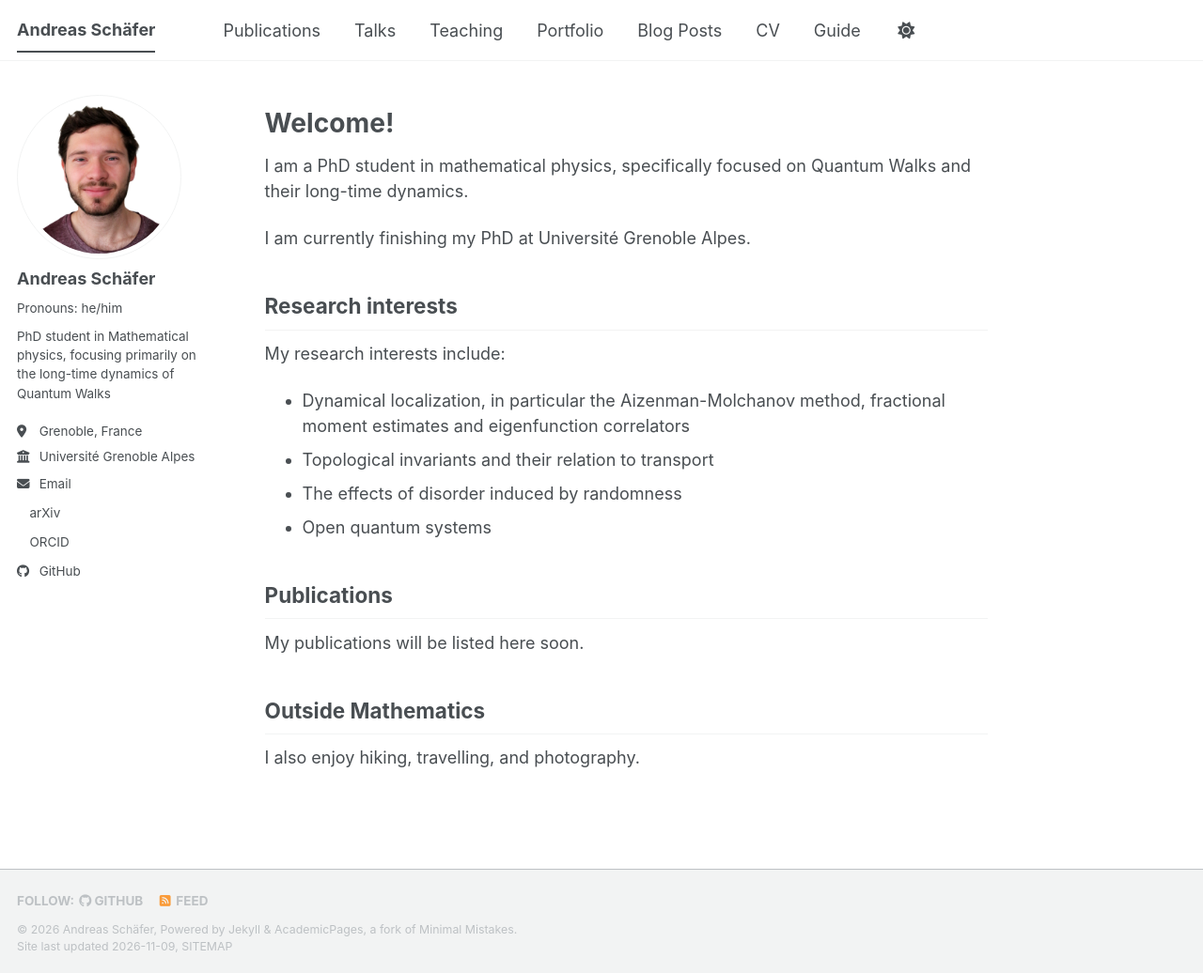
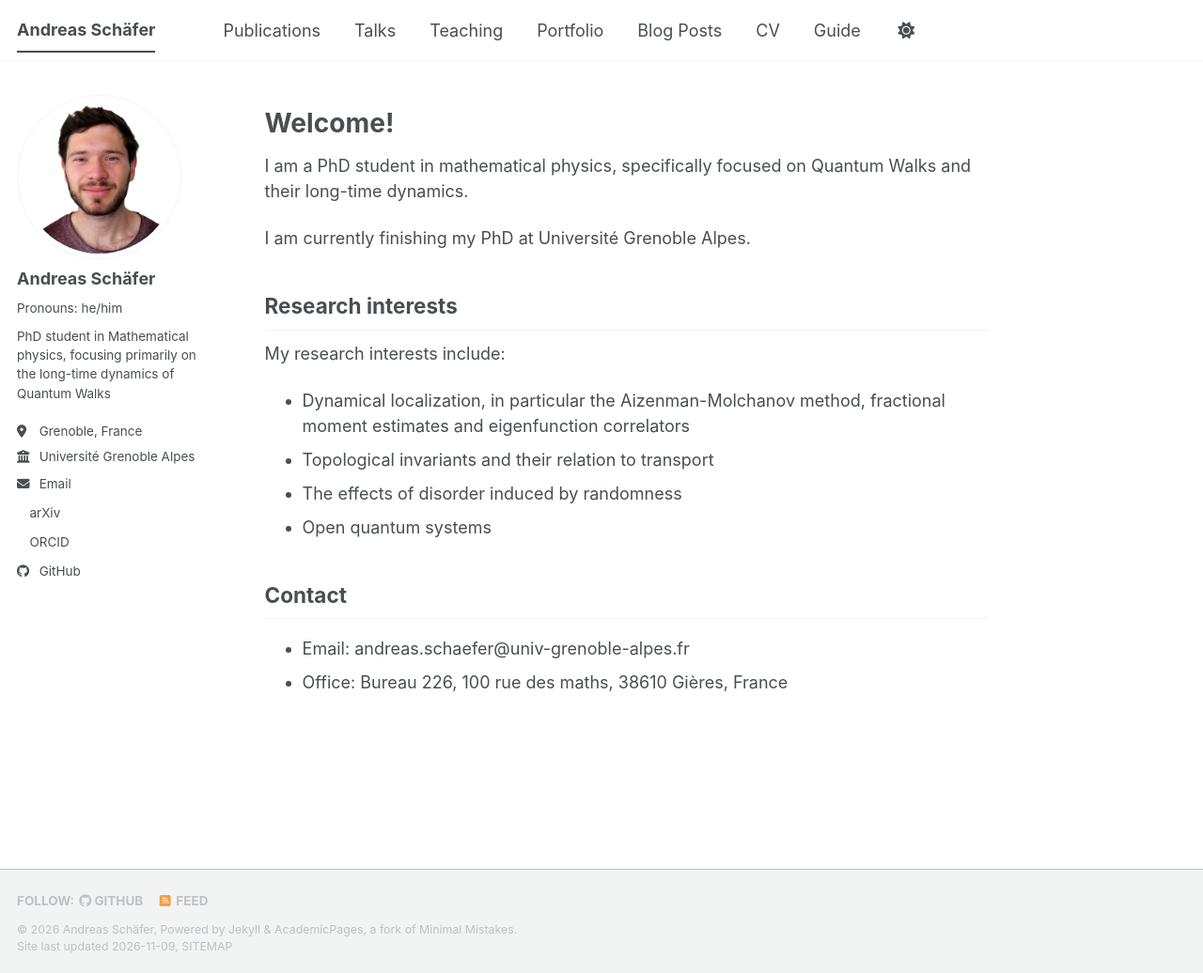
Before and after one commit to andreasschafer/andreasschafer.github.io, a Jekyll site: the page built from _pages/about.md, in a window 1280 px wide and 1036 px high. Shown: the whole window at 94% size. Built offline with Jekyll 4.4.1, drawn with Linux system fonts in a browser that asks for light colours; a script bundle is joined from its source files by our own code; a style sheet for code colours, icons or effects is not loaded.

Commit message:
Added contact to first page

```diff
--- a/_pages/about.md
+++ b/_pages/about.md
@@ -22,10 +22,7 @@ My research interests include:
 - The effects of disorder induced by randomness
 - Open quantum systems
 
-## Publications
+## Contact
 
-My publications will be listed here soon.
-
-## Outside Mathematics
-
-I also enjoy hiking, travelling, and photography.
+- Email: andreas.schaefer@univ-grenoble-alpes.fr
+- Office: Bureau 226, 100 rue des maths, 38610 Gières, France
```
